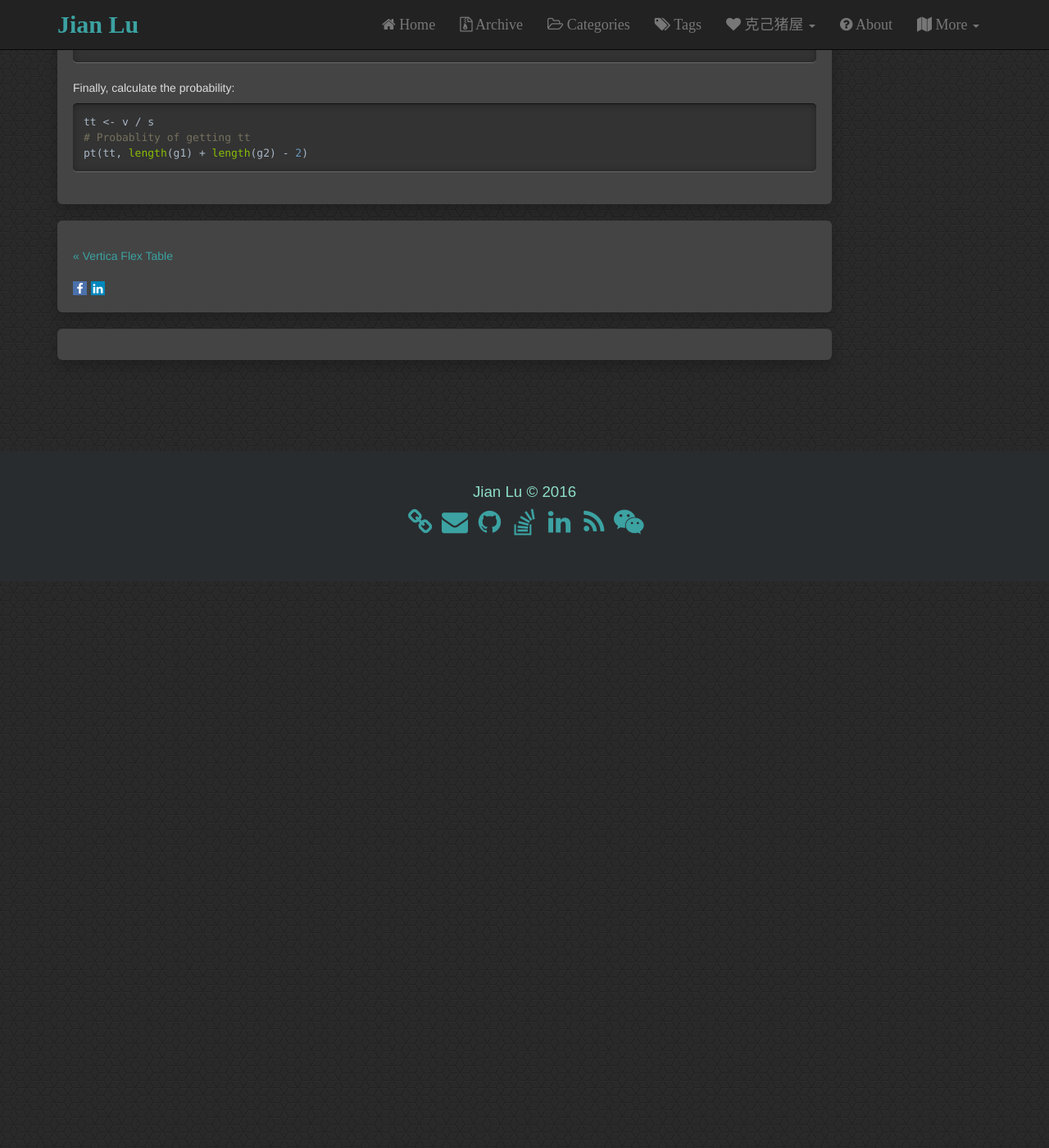
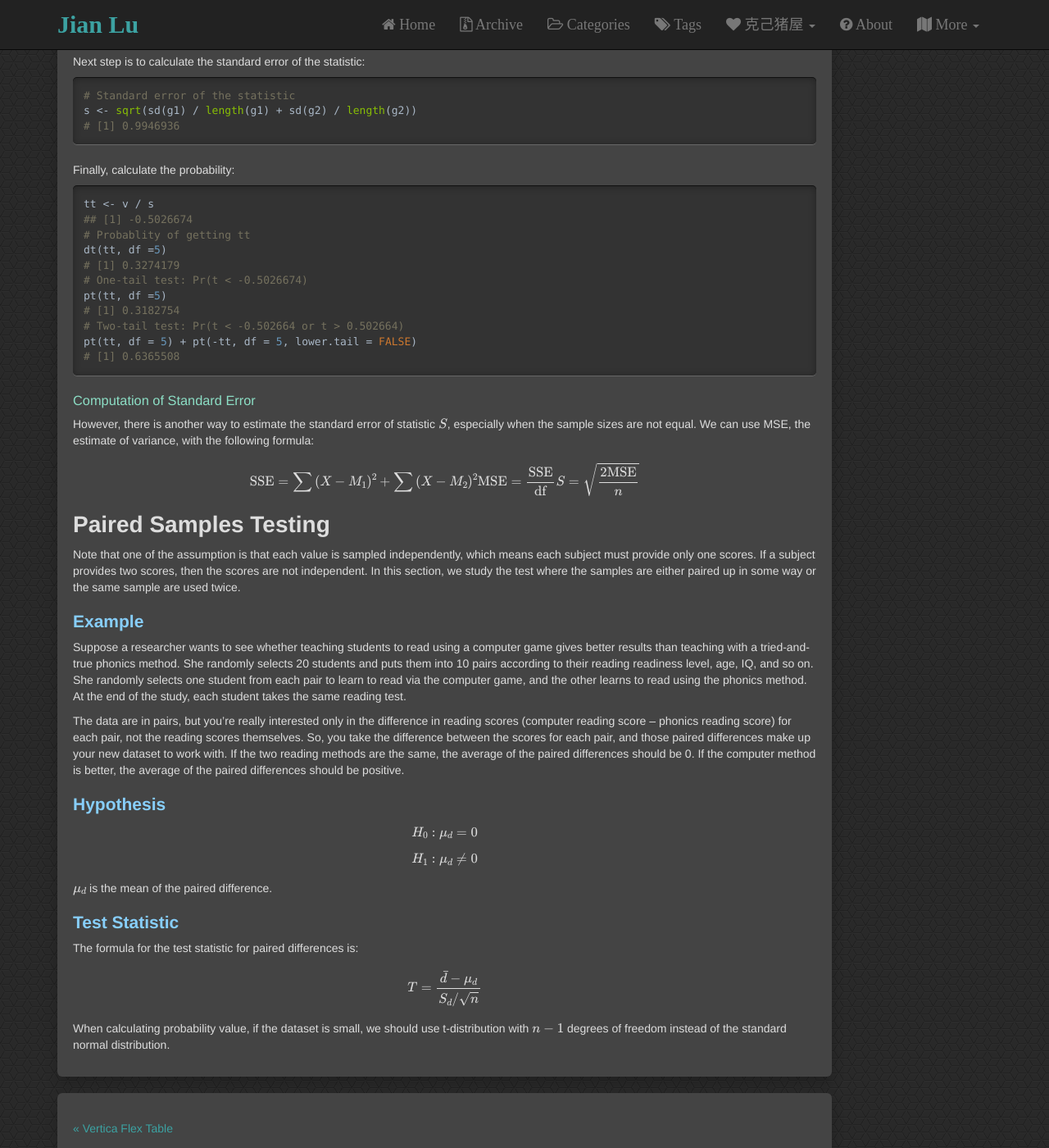
Before and after one commit to JianLu/jianlu.github.io, a Jekyll site: the page built from _posts/2016-05-24-StatSci-HypothesisTest02.md, in a window 1280 px wide and 1400 px high, scrolled down 3281 px. Shown: the whole window at 82% size. Built offline with Jekyll 4.4.1, drawn with Linux system fonts in a browser that asks for light colours; formulas are drawn with MathJax 3; comment, search, counter and statistics services are not loaded; before the commit the page ends 3990 px from its top, so only the background shows below that; some of the changed text lies outside the part shown.

Commit message:
edit post

```diff
--- a/_posts/2016-05-24-StatSci-HypothesisTest02.md
+++ b/_posts/2016-05-24-StatSci-HypothesisTest02.md
@@ -180,6 +180,66 @@ Finally, calculate the probability:
 
 ~~~ R
 tt <- v / s
+## [1] -0.5026674
 # Probablity of getting tt
-pt(tt, length(g1) + length(g2) - 2)
+dt(tt, df =5)
+# [1] 0.3274179
+# One-tail test: Pr(t < -0.5026674)
+pt(tt, df =5)
+# [1] 0.3182754
+# Two-tail test: Pr(t < -0.502664 or t > 0.502664)
+pt(tt, df = 5) + pt(-tt, df = 5, lower.tail = FALSE)
+# [1] 0.6365508
 ~~~
+
+### Computation of Standard Error
+
+However, there is another way to estimate the standard error of statistic $$ S $$, especially when the sample sizes are not equal.
+We can use MSE, the estimate of variance, with the following formula:
+
+$$
+\text{SSE} = \sum{(X-M_1)^2} + \sum{(X-M_2)^2} \\
+
+\text{MSE} = \frac{\text{SSE}}{\text{df}} \\
+
+S = \sqrt{\frac{2 \text{MSE}} {n}}
+$$
+
+# Paired Samples Testing
+
+Note that one of the assumption is that each value is sampled independently,
+which means each subject must provide only one scores.
+If a subject provides two scores, then the scores are not independent.
+In this section, we study the test where the samples are either paired up in some way or the same sample are used twice.
+
+## Example
+
+Suppose a researcher wants to see whether teaching students to read using a computer game gives better results than teaching with a tried-and-true phonics method.
+She randomly selects 20 students and puts them into 10 pairs according to their reading readiness level, age, IQ, and so on.
+She randomly selects one student from each pair to learn to read via the computer game,
+and the other learns to read using the phonics method.
+At the end of the study, each student takes the same reading test.
+
+The data are in pairs, but you’re really interested only in the difference in reading scores
+(computer reading score – phonics reading score) for each pair, not the reading scores themselves.
+So, you take the difference between the scores for each pair,
+and those paired differences make up your new dataset to work with.
+If the two reading methods are the same, the average of the paired differences should be 0.
+If the computer method is better, the average of the paired differences should be positive.
+
+## Hypothesis
+
+$$ H_0: \mu_d = 0 $$
+
+$$ H_1: \mu_d \ne 0 $$
+
+$$ \mu_d $$ is the mean of the paired difference.
+
+## Test Statistic
+
+The formula for the test statistic for paired differences is:
+
+$$ T = \frac {\bar{d} - \mu_d} {S_d / \sqrt{n}} $$
+
+When calculating probability value, if the dataset is small,
+we should use t-distribution with $$n-1$$ degrees of freedom instead of the standard normal distribution.
```
